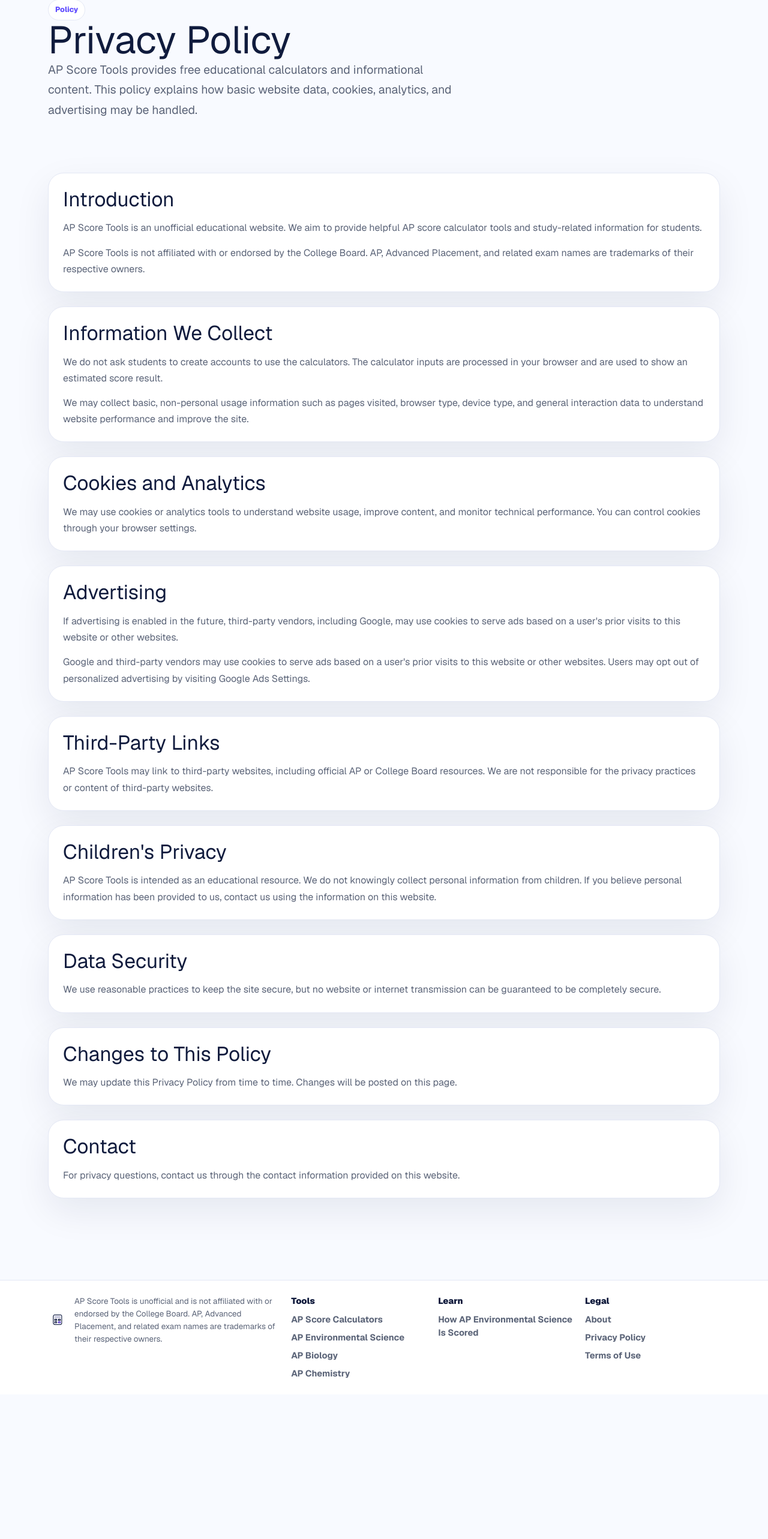
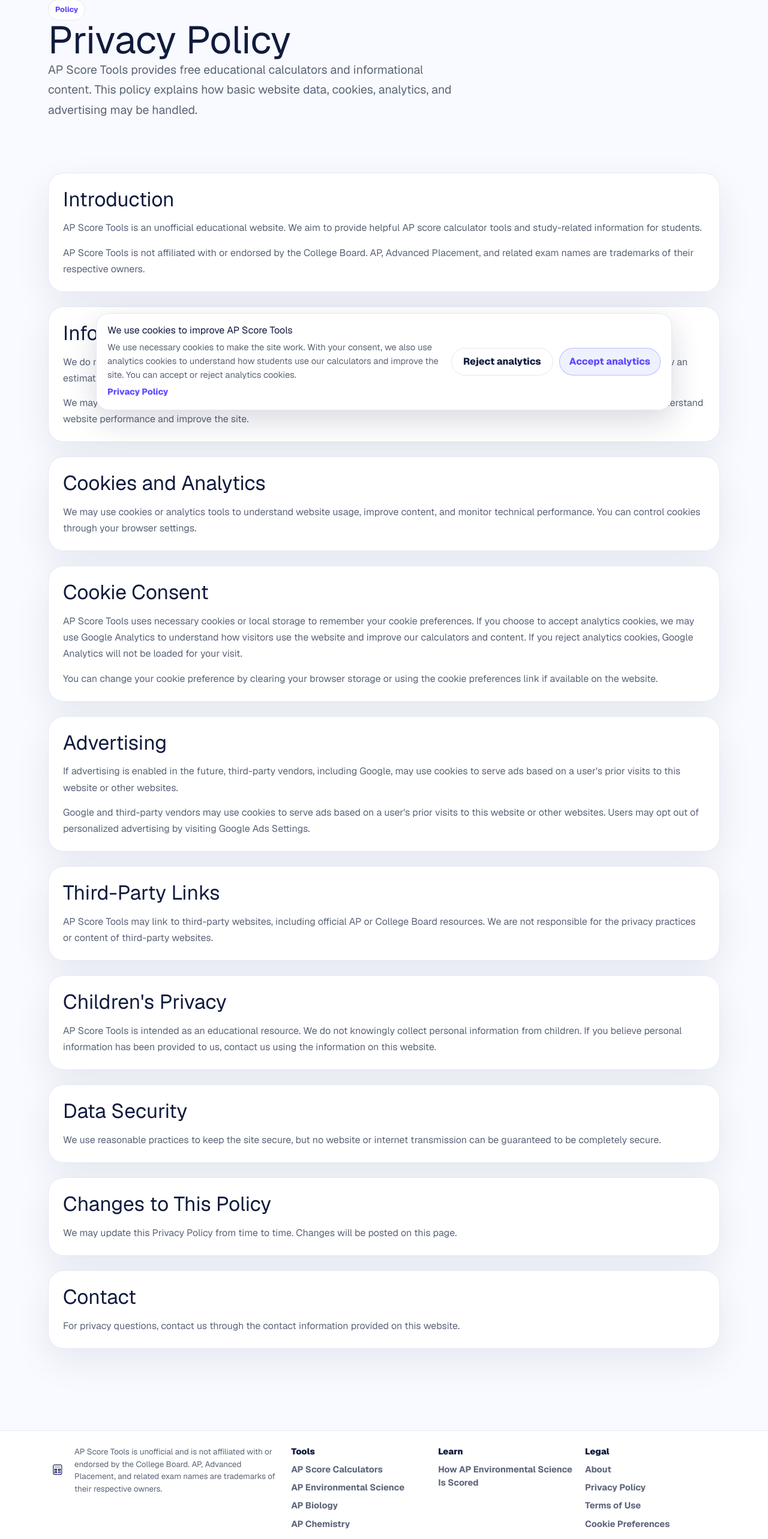
Before and after one commit to clairesun0731-art/apscoretools, a Next.js app: page /privacy-policy in a window 1280 px wide. Shown: the part 100-2666 px from the top of the page at 60% size. Before the commit the page ends 2425 px from the top, so only its background shows below. Built offline with nearby package versions, Linux system fonts and the light colour scheme; no server answers.

Commit message:
Add GDPR consent banner for GA4

```diff
--- a/app/globals.css
+++ b/app/globals.css
@@ -683,14 +683,106 @@
 }
 
 .footer-links a:hover,
-.footer-links a:focus-visible {
+.footer-links a:focus-visible,
+.footer-button-link:hover,
+.footer-button-link:focus-visible {
   color: var(--accent);
   outline: none;
+}
+
+.footer-button-link {
+  width: fit-content;
+  border: 0;
+  background: transparent;
+  color: var(--muted);
+  cursor: pointer;
+  font: inherit;
+  font-size: inherit;
+  font-weight: inherit;
+  padding: 0;
+  text-align: left;
 }
 
 .footer-inner p {
   font-size: 0.84rem;
   line-height: 1.55;
+}
+
+.consent-banner-wrap {
+  position: fixed;
+  right: 0;
+  bottom: 0;
+  left: 0;
+  z-index: 50;
+  padding: 16px;
+  pointer-events: none;
+}
+
+.consent-banner {
+  display: grid;
+  grid-template-columns: minmax(0, 1fr) auto;
+  gap: 18px;
+  width: min(960px, 100%);
+  align-items: center;
+  margin: 0 auto;
+  border: 1px solid var(--border);
+  border-radius: 22px;
+  background: #ffffff;
+  box-shadow: 0 18px 50px rgba(16, 27, 61, 0.16);
+  padding: 18px;
+  pointer-events: auto;
+}
+
+.consent-copy {
+  display: grid;
+  gap: 7px;
+}
+
+.consent-copy h2 {
+  font-size: 1rem;
+  line-height: 1.25;
+}
+
+.consent-copy p {
+  font-size: 0.92rem;
+  line-height: 1.55;
+}
+
+.consent-copy a {
+  width: fit-content;
+  color: var(--accent);
+  font-size: 0.9rem;
+  font-weight: 760;
+}
+
+.consent-actions {
+  display: grid;
+  grid-template-columns: repeat(2, minmax(150px, 1fr));
+  gap: 10px;
+}
+
+.consent-actions button {
+  min-height: 44px;
+  border: 1px solid var(--border);
+  border-radius: 999px;
+  background: #ffffff;
+  color: var(--foreground);
+  cursor: pointer;
+  font-weight: 800;
+  padding: 10px 16px;
+}
+
+.consent-actions button:last-child {
+  border-color: rgba(95, 75, 255, 0.35);
+  background: var(--accent-soft);
+  color: var(--accent);
+}
+
+.consent-actions button:hover,
+.consent-actions button:focus-visible {
+  border-color: rgba(95, 75, 255, 0.55);
+  outline: 3px solid var(--accent-soft);
+  outline-offset: 2px;
 }
 
 .compact-home-hero {
@@ -830,6 +922,14 @@
   .nav-links {
     justify-content: flex-start;
   }
+
+  .consent-banner {
+    grid-template-columns: 1fr;
+  }
+
+  .consent-actions {
+    grid-template-columns: 1fr;
+  }
 }
 
 @media (max-width: 560px) {
--- a/app/layout.tsx
+++ b/app/layout.tsx
@@ -1,6 +1,7 @@
 import type { Metadata } from "next";
-import { GoogleAnalytics } from "@next/third-parties/google";
 import { Geist, Geist_Mono } from "next/font/google";
+import AnalyticsProvider from "@/components/AnalyticsProvider";
+import ConsentBanner from "@/components/ConsentBanner";
 import Footer from "@/components/Footer";
 import Header from "@/components/Header";
 import "./globals.css";
@@ -54,9 +55,8 @@
         <Header />
         {children}
         <Footer />
-        {process.env.NEXT_PUBLIC_GA_ID ? (
-          <GoogleAnalytics gaId={process.env.NEXT_PUBLIC_GA_ID} />
-        ) : null}
+        <ConsentBanner />
+        <AnalyticsProvider />
       </body>
     </html>
   );
--- a/app/privacy-policy/page.tsx
+++ b/app/privacy-policy/page.tsx
@@ -66,6 +66,23 @@
           </article>
 
           <article className="card prose-card">
+            <h2>Cookie Consent</h2>
+            <p>
+              AP Score Tools uses necessary cookies or local storage to remember
+              your cookie preferences. If you choose to accept analytics
+              cookies, we may use Google Analytics to understand how visitors
+              use the website and improve our calculators and content. If you
+              reject analytics cookies, Google Analytics will not be loaded for
+              your visit.
+            </p>
+            <p>
+              You can change your cookie preference by clearing your browser
+              storage or using the cookie preferences link if available on the
+              website.
+            </p>
+          </article>
+
+          <article className="card prose-card">
             <h2>Advertising</h2>
             <p>
               If advertising is enabled in the future, third-party vendors,
--- /dev/null
+++ b/components/AnalyticsProvider.tsx
@@ -0,0 +1,35 @@
+"use client";
+
+import { useEffect, useState } from "react";
+import { GoogleAnalytics } from "@next/third-parties/google";
+import { hasAnalyticsConsent } from "@/lib/consent";
+
+const gaId = process.env.NEXT_PUBLIC_GA_ID;
+
+export default function AnalyticsProvider() {
+  const [canLoadAnalytics, setCanLoadAnalytics] = useState(false);
+
+  useEffect(() => {
+    const syncConsent = () => {
+      const hasConsent = hasAnalyticsConsent();
+
+      if (gaId) {
+        (window as Window & Record<string, boolean>)[`ga-disable-${gaId}`] =
+          !hasConsent;
+      }
+
+      setCanLoadAnalytics(hasConsent);
+    };
+
+    syncConsent();
+    window.addEventListener("analytics-consent-updated", syncConsent);
+
+    return () => {
+      window.removeEventListener("analytics-consent-updated", syncConsent);
+    };
+  }, []);
+
+  if (!gaId || !canLoadAnalytics) return null;
+
+  return <GoogleAnalytics gaId={gaId} />;
+}
--- /dev/null
+++ b/components/ConsentBanner.tsx
@@ -0,0 +1,60 @@
+"use client";
+
+import Link from "next/link";
+import { getStoredConsent, setStoredConsent } from "@/lib/consent";
+
+import { useEffect, useState } from "react";
+
+function dispatchConsentUpdated() {
+  window.dispatchEvent(new Event("analytics-consent-updated"));
+}
+
+export default function ConsentBanner() {
+  const [isVisible, setIsVisible] = useState(false);
+
+  useEffect(() => {
+    window.setTimeout(() => {
+      setIsVisible(getStoredConsent() === null);
+    }, 0);
+
+    const openPreferences = () => setIsVisible(true);
+    window.addEventListener("open-cookie-preferences", openPreferences);
+
+    return () => {
+      window.removeEventListener("open-cookie-preferences", openPreferences);
+    };
+  }, []);
+
+  const chooseConsent = (value: "accepted" | "rejected") => {
+    setStoredConsent(value);
+    setIsVisible(false);
+    dispatchConsentUpdated();
+  };
+
+  if (!isVisible) return null;
+
+  return (
+    <div className="consent-banner-wrap" role="region" aria-label="Cookie consent">
+      <div className="consent-banner">
+        <div className="consent-copy">
+          <h2>We use cookies to improve AP Score Tools</h2>
+          <p>
+            We use necessary cookies to make the site work. With your consent,
+            we also use analytics cookies to understand how students use our
+            calculators and improve the site. You can accept or reject analytics
+            cookies.
+          </p>
+          <Link href="/privacy-policy/">Privacy Policy</Link>
+        </div>
+        <div className="consent-actions">
+          <button type="button" onClick={() => chooseConsent("rejected")}>
+            Reject analytics
+          </button>
+          <button type="button" onClick={() => chooseConsent("accepted")}>
+            Accept analytics
+          </button>
+        </div>
+      </div>
+    </div>
+  );
+}
--- /dev/null
+++ b/components/CookiePreferencesButton.tsx
@@ -0,0 +1,15 @@
+"use client";
+
+export default function CookiePreferencesButton() {
+  return (
+    <button
+      className="footer-button-link"
+      type="button"
+      onClick={() =>
+        window.dispatchEvent(new Event("open-cookie-preferences"))
+      }
+    >
+      Cookie Preferences
+    </button>
+  );
+}
--- a/components/Footer.tsx
+++ b/components/Footer.tsx
@@ -1,5 +1,6 @@
 import Image from "next/image";
 import Link from "next/link";
+import CookiePreferencesButton from "@/components/CookiePreferencesButton";
 import TrackedLink from "@/components/TrackedLink";
 
 export default function Footer() {
@@ -63,6 +64,7 @@
             <Link href="/about/">About</Link>
             <Link href="/privacy-policy/">Privacy Policy</Link>
             <Link href="/terms-of-use/">Terms of Use</Link>
+            <CookiePreferencesButton />
           </nav>
         </div>
       </div>
--- /dev/null
+++ b/lib/consent.ts
@@ -0,0 +1,25 @@
+export type ConsentValue = "accepted" | "rejected" | null;
+
+export const CONSENT_STORAGE_KEY = "ap_score_tools_cookie_consent";
+
+export function getStoredConsent(): ConsentValue {
+  if (typeof window === "undefined") return null;
+
+  const value = window.localStorage.getItem(CONSENT_STORAGE_KEY);
+
+  if (value === "accepted" || value === "rejected") {
+    return value;
+  }
+
+  return null;
+}
+
+export function setStoredConsent(value: "accepted" | "rejected") {
+  if (typeof window === "undefined") return;
+
+  window.localStorage.setItem(CONSENT_STORAGE_KEY, value);
+}
+
+export function hasAnalyticsConsent() {
+  return getStoredConsent() === "accepted";
+}
--- a/lib/gtag.ts
+++ b/lib/gtag.ts
@@ -1,3 +1,5 @@
+import { hasAnalyticsConsent } from "@/lib/consent";
+
 export const GA_TRACKING_ID = process.env.NEXT_PUBLIC_GA_ID;
 
 type GtagEventParams = {
@@ -19,6 +21,7 @@
 
 export function trackEvent(eventName: string, params: GtagEventParams = {}) {
   if (typeof window === "undefined") return;
+  if (!hasAnalyticsConsent()) return;
   if (!window.gtag) return;
 
   window.gtag("event", eventName, params);
```
